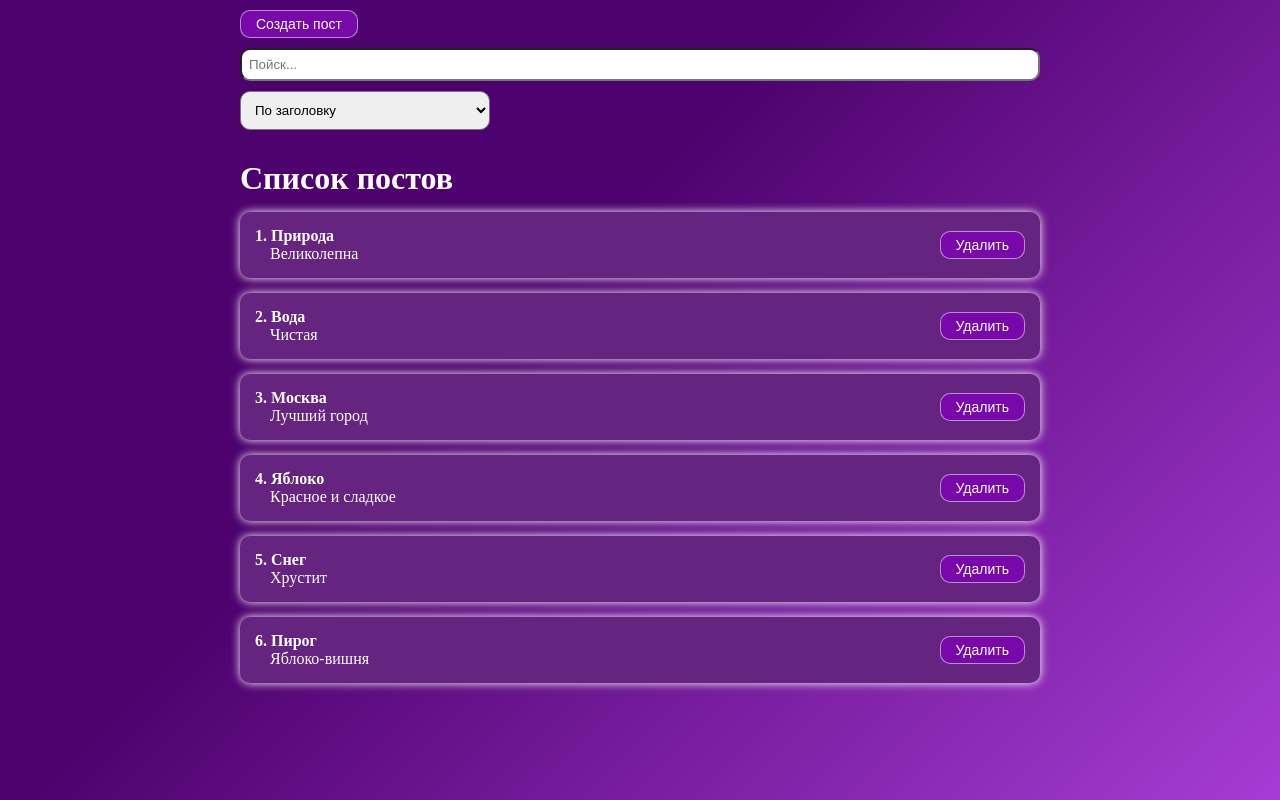
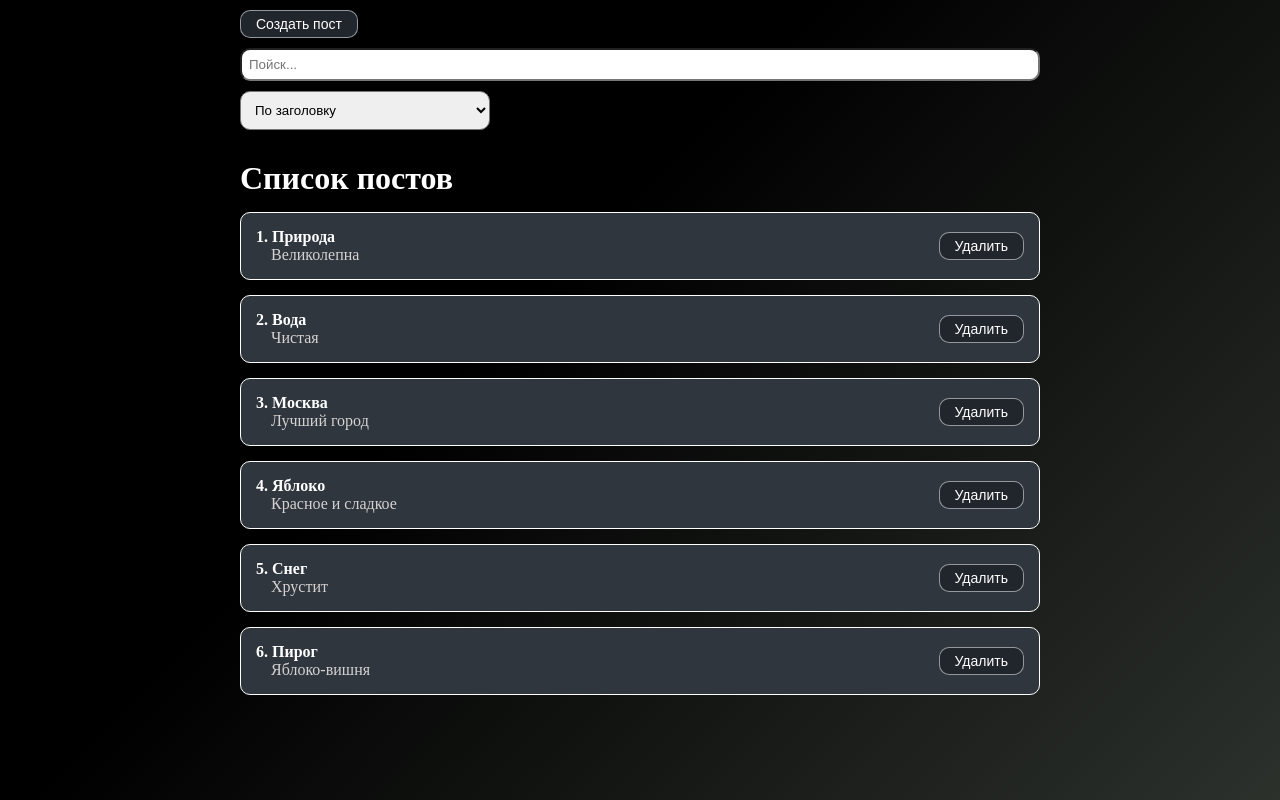
Before and after one commit to Kirill5010/ProjectReact, a React (Create React App) app: page / in a window 1280 px wide. Built offline with nearby package versions, Linux system fonts and the light colour scheme.

Commit message:
change disigne

```diff
--- a/src/components/UI/Button/MyButton.modules.css
+++ b/src/components/UI/Button/MyButton.modules.css
@@ -3,11 +3,11 @@
    color: rgb(255, 255, 255);
    font-size:  14px;
    background: transparent;
-   background-color: rgb(121, 8, 170);
+   background-color: rgb(33, 38, 45);
    border: 1px solid rgba(255, 255, 255, 0.523);
    border-radius: 10px;
    cursor: pointer;
 }
-.myBtn:hover {
+/* .myBtn:hover {
 
-}
+} */
--- a/src/components/UI/Modal/MyModal.modules.css
+++ b/src/components/UI/Modal/MyModal.modules.css
@@ -13,7 +13,7 @@
    min-width: 250px;
    box-shadow: 0 0 10px 0 white;
    border-radius: 10px;
-   background-color: rgb(78, 2, 110);
+   background-color: rgb(0, 0, 0);
 }
 .my-modal_active {
    display: flex;
--- a/src/styles/App.css
+++ b/src/styles/App.css
@@ -16,18 +16,18 @@
    display: flex;
    padding: 15px;
    border-radius: 10px;
-   box-shadow: 0 0 10px 0 white;
+   border: 1px solid white;
    margin-top: 15px;
    justify-content: space-between;
    align-items: center;
-   background-color: rgb(100, 36, 127);
+   background-color: rgb(48, 54, 61);
 }
 .post-enter {
    opacity: 0;
 }
 .post__subtitle {
    padding-left: 15px;
-   color: rgb(255, 255, 255);
+   color: rgb(212, 210, 210);
 }
 .post__title {
    color: rgb(255, 255, 255);
@@ -61,5 +61,5 @@
 }
 body {
    height: 100vh;
-   background: linear-gradient(135deg, rgb(78, 2, 110) 40%, rgb(166, 60, 212));
+   background: linear-gradient(135deg, rgb(0, 0, 0) 40%, rgb(44, 49, 44));
 }
```
